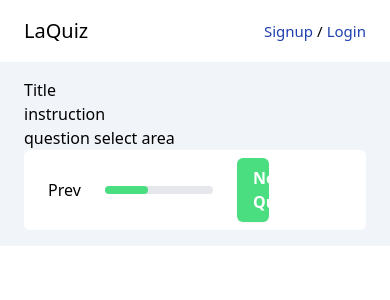
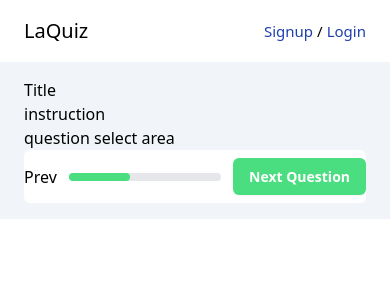
Before and after one commit to HabibSha/quiz-app, a React (Vite) app: page /quiz in a window 390 px wide. Shown: the top 300 px of the page. Built offline with nearby package versions, Linux system fonts and the light colour scheme.

Commit message:
modify progressbar

```diff
--- a/src/components/ProgressBar.jsx
+++ b/src/components/ProgressBar.jsx
@@ -1,8 +1,8 @@
 const ProgressBar = () => {
   return (
-    <article className="w-full bg-white px-6 py-2 rounded-md flex items-center justify-center gap-6">
+    <article className="w-full bg-white sm:px-3 sm:px-6 py-2 rounded-md flex items-center justify-center gap-3 sm:gap-6">
       <div>
-        <button className="max-w-[17.5%]">Prev</button>
+        <button className="flex-shrink-0">Prev</button>
       </div>
       <div className="w-[82%] bg-gray-200 rounded-full h-2">
         <div
@@ -10,8 +10,8 @@ const ProgressBar = () => {
           // style={{ width: `${progress}%` }}
         ></div>
       </div>
-      <div>
-        <button className="button-style2 max-w-[17.5%]">Next Question</button>
+      <div className="flex-shrink-0">
+        <button className="button-style2">Next Question</button>
       </div>
     </article>
   );
--- a/src/index.css
+++ b/src/index.css
@@ -16,6 +16,6 @@ html {
     @apply w-full px-4 py-3 text-white font-semibold border-none outline-none rounded-md shadow-sm bg-blue-600 hover:bg-blue-700;
   }
   .button-style2 {
-    @apply px-4 py-2 text-white font-semibold border-none outline-none rounded-md shadow-sm bg-green-400 hover:bg-green-500;
+    @apply px-4 py-2 text-white text-[14px] sm:text-[1rem] font-semibold border-none outline-none rounded-md shadow-sm bg-green-400 hover:bg-green-500;
   }
 }
--- a/src/pages/Login.jsx
+++ b/src/pages/Login.jsx
@@ -15,8 +15,8 @@ const Login = () => {
     <section>
       <article className={`${styles.container} ${styles.paddingY}`}>
         <h2 className="h2 font-bold mb-10">Login to Play Quiz</h2>
-        <div className="grid grid-cols-2 md:gap-12">
-          <div className="">
+        <div className="grid grid-cols-1 md:grid-cols-2 md:gap-12">
+          <div className="hidden md:block">
             <img src={login} alt="Login Hero Image" className="w-[80%]" />
           </div>
           <div className="flex items-center justify-center">
--- /dev/null
+++ b/src/pages/Result.jsx
@@ -0,0 +1,13 @@
+import styles from "../styles";
+
+const Result = () => {
+  return (
+    <section>
+      <article className={`${styles.container} ${styles.paddingY}`}>
+        <h2>result</h2>
+      </article>
+    </section>
+  );
+};
+
+export default Result;
--- a/src/pages/SignUp.jsx
+++ b/src/pages/SignUp.jsx
@@ -18,8 +18,8 @@ const SignUp = () => {
     <section>
       <article className={`${styles.container} ${styles.paddingY}`}>
         <h2 className="h2 font-bold mb-10">SignUp to Play Quiz</h2>
-        <div className="grid grid-cols-2 md:gap-12">
-          <div className="">
+        <div className="grid grid-cols-1 md:grid-cols-2 md:gap-12">
+          <div className="hidden md:block">
             <img src={signup} alt="SignUp Hero Image" className="w-full" />
           </div>
           <div className="flex items-center justify-center">
--- a/src/routers/Router.jsx
+++ b/src/routers/Router.jsx
@@ -5,6 +5,7 @@ import Home from "../pages/Home";
 import SignUp from "../pages/SignUp";
 import Login from "../pages/Login";
 import Quiz from "../pages/Quiz";
+import Result from "../pages/Result";
 
 const Router = () => {
   return (
@@ -15,6 +16,7 @@ const Router = () => {
           <Route path="signup" element={<SignUp />} />
           <Route path="login" element={<Login />} />
           <Route path="quiz" element={<Quiz />} />
+          <Route path="result" element={<Result />} />
         </Route>
       </Routes>
     </>
```
